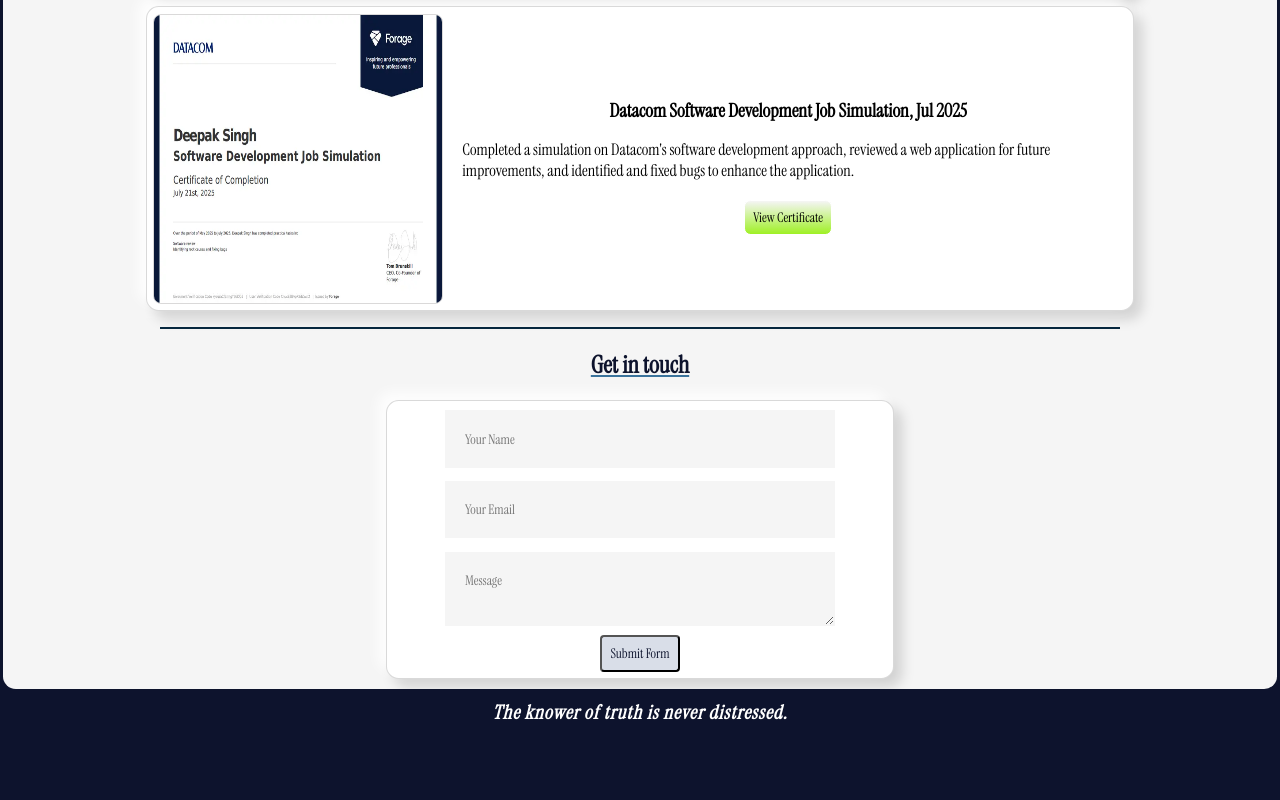
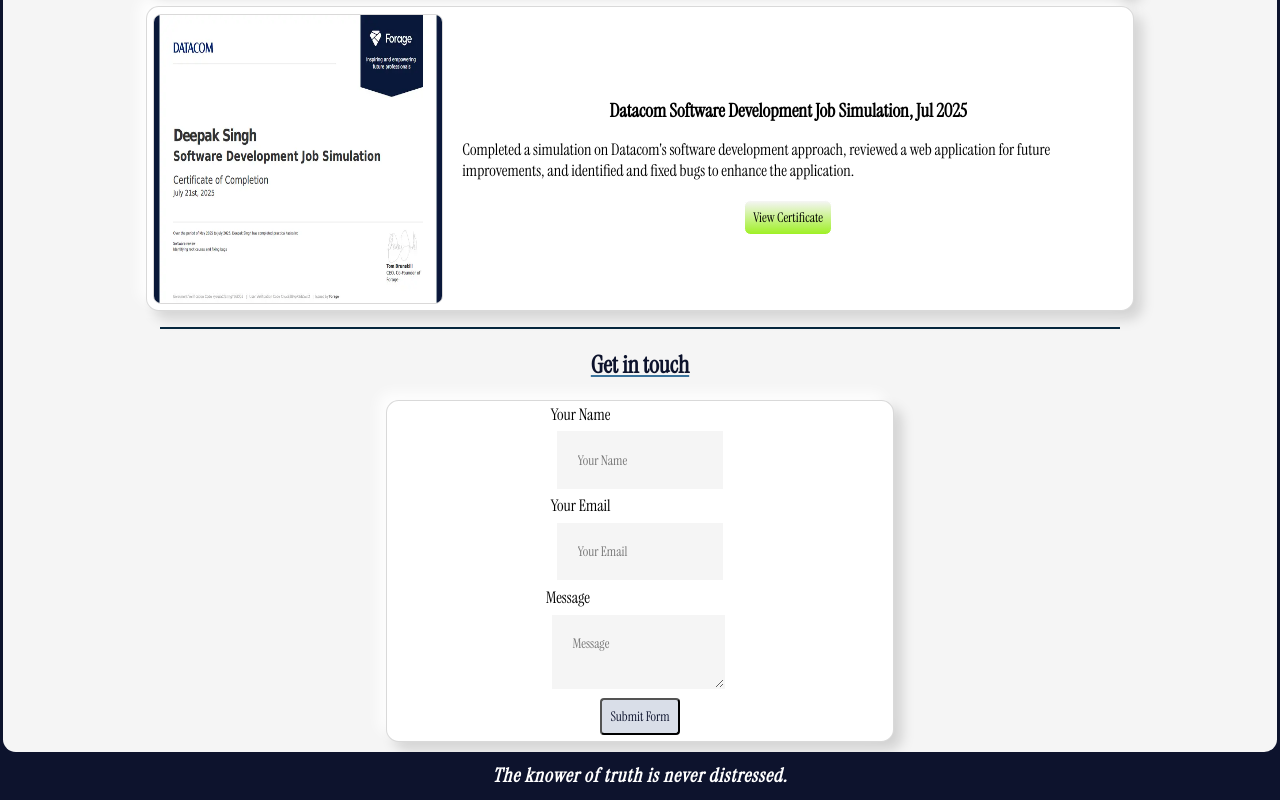
Before and after one commit to DeepakSingh9999/Portfolio, a React (Vite) app: page / in a window 1280 px wide. Shown: the part 5049-5849 px from the top of the page. Before the commit the page ends 5786 px from the top, so only its background shows below. Built offline with nearby package versions, Linux system fonts and the light colour scheme; no server answers.

Commit message:
Update contactForm.jsx

```diff
--- a/src/assets/components/contactForm.jsx
+++ b/src/assets/components/contactForm.jsx
@@ -52,15 +52,27 @@ export default function ContactForm() {
 
 
   return (
-    <section aria-labelledby="contact">
+    <section aria-labelledby="contact-heading">
       <div className="section-heading">
         <h2 id="contact">Get in touch</h2>
       </div>
       <div className="contact-container center">
-        <form onSubmit={onSubmit} className="contact-form" aria-labelledby="contact">
-          <input type="text" name="name" required className="contact-name" placeholder="Your Name" aria-label="Your Name" autoComplete="name"/>
-          <input type="email" name="email" required className="contact-email" placeholder="Your Email" aria-label="Your Email" autoComplete="email"/>
-          <textarea name="message" required className="contact-message" placeholder="Message" aria-label="Message"></textarea>
+        <form onSubmit={onSubmit} className="contact-form">
+          <div className="form-group">
+          <label htmlFor="name-input" className="sr-only">Your Name</label>
+          <input type="text" name="name" required className="contact-name" placeholder="Your Name" autoComplete="name"/>
+          </div>
+
+          <div className="form-group">
+          <label htmlFor="email-input">Your Email</label>
+          <input type="email" name="email" required className="contact-email" placeholder="Your Email" autoComplete="email"/>
+          </div>
+
+          <div className="form-group">
+          <label htmlFor="message-input">Message</label>
+          <textarea name="message" required className="contact-message" placeholder="Message"></textarea>
+          </div>
+
           <button aria-label="Submit contact form" type="submit">Submit Form</button>
           {/*<span>{result}</span>*/}
         </form>
```
